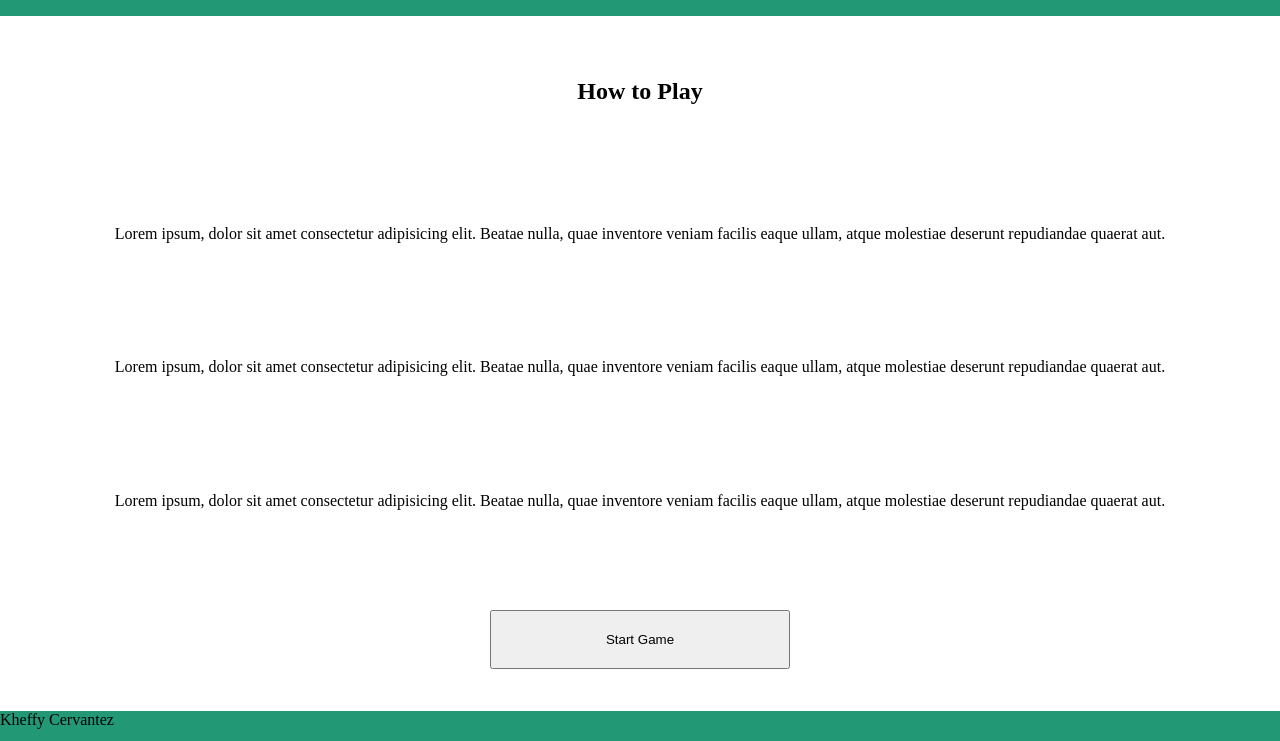
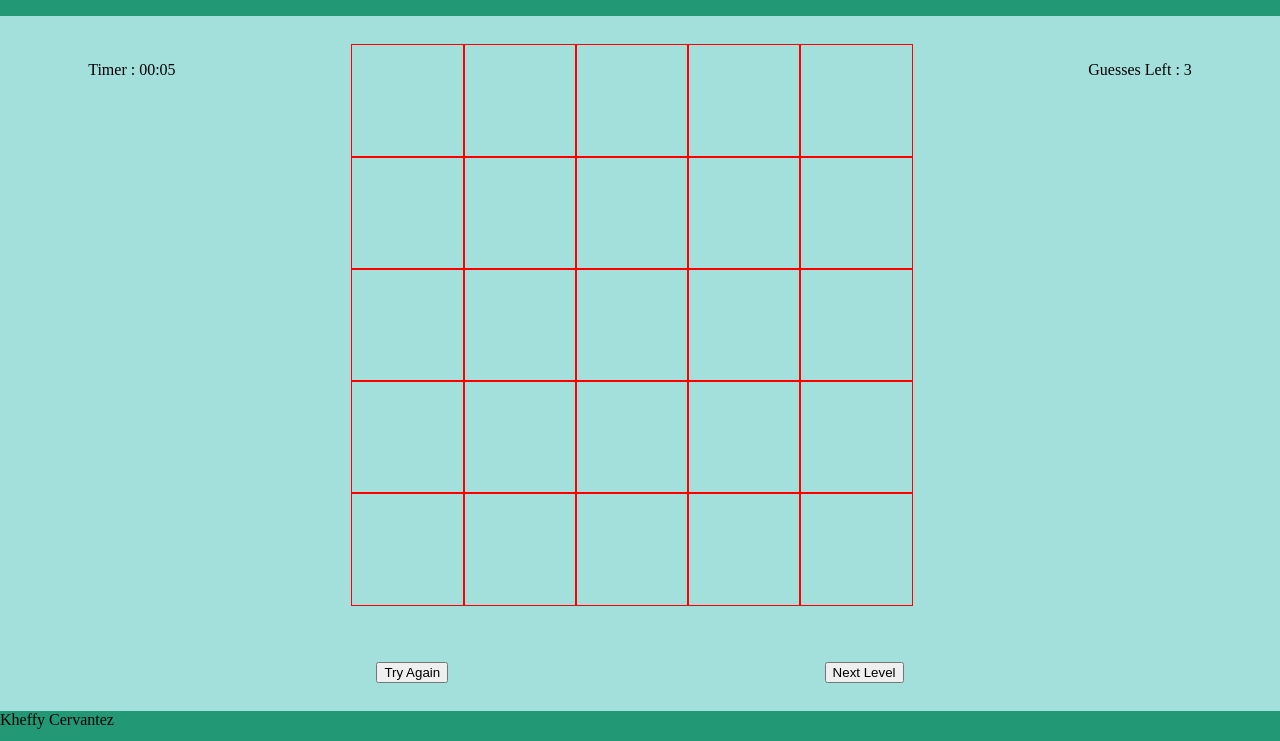
Before and after one commit to KheffyC/Memory-Game, a plain HTML site: page index.html in a window 1280 px wide. Shown: the part 59-800 px from the top of the page. Drawn offline with Linux system fonts and the light colour scheme.

Commit message:
cache board elements and render tiles

```diff
--- a/css/main.css
+++ b/css/main.css
@@ -8,7 +8,7 @@ html, body {
 /* Intro Screen  */
 .intro-screen{
     flex: auto;
-    display: flex;
+    display: none;
     flex-direction: column;
     align-items: center;
     justify-content: space-around;
@@ -48,7 +48,7 @@ body{
 
 .main{
     flex: auto;
-    display: none;
+    display: flex;
     flex-direction: column;
     justify-content: space-around;
     background-color: rgb(164,224,219);
@@ -61,6 +61,24 @@ body{
     justify-content: space-around;
 }
 
+.board{
+    display: flex;
+    width: 70vh;
+    height: 70vh;
+    justify-content: center;
+    align-content: center;
+    align-items: center;
+    flex-wrap: wrap;
+}
+
+.board-tile{
+    outline: 1px solid red;
+    width: fit-content;
+    height: fit-content;
+    min-height: 20%;
+    min-width: 20%;
+}
+
 .button-box{
     display: flex;
     flex-direction: row;
--- a/js/main.js
+++ b/js/main.js
@@ -1,7 +1,9 @@
 /*----- constants -----*/
-const startButton = document.querySelector(".start-button");
-const introScreen = document.querySelector(".intro-screen");
-const mainScreen = document.querySelector(".main");
+const boardObj = {
+    "easy": 4,
+    "medium": 5,
+    "hard": 6
+}
 
 
 
@@ -11,7 +13,10 @@ const mainScreen = document.querySelector(".main");
 
 
 /*----- cached element references -----*/
-
+const startButton = document.querySelector(".start-button");
+const introScreen = document.querySelector(".intro-screen");
+const mainScreen = document.querySelector(".main");
+const board = document.querySelector(".board");
 
 
 
@@ -28,4 +33,20 @@ function handleStartButton(){
     mainScreen.style.display = 'flex'
     document.querySelector('.header p').style.display = 'block'
     document.querySelector('.header-score').style.display = 'block'
+    createBoard()
 }
+
+function createBoard(){
+    // create board tiles
+    let mulitplyTilesArr = new Array(boardObj['medium'] * boardObj['medium'])
+    for (let i = 0; i < mulitplyTilesArr.length; i++){
+        let newTile = document.createElement('div');
+        newTile.id = i;
+        newTile.className = "board-tile";
+        console.log(i, newTile)
+        board.appendChild(newTile)
+    }
+    console.log(board, "board")
+}
+
+createBoard()
```
